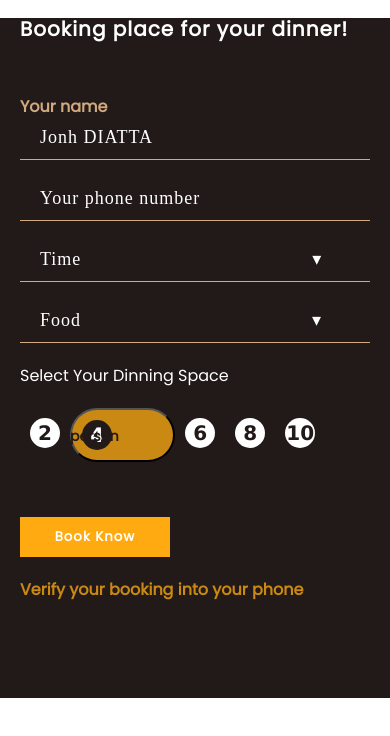
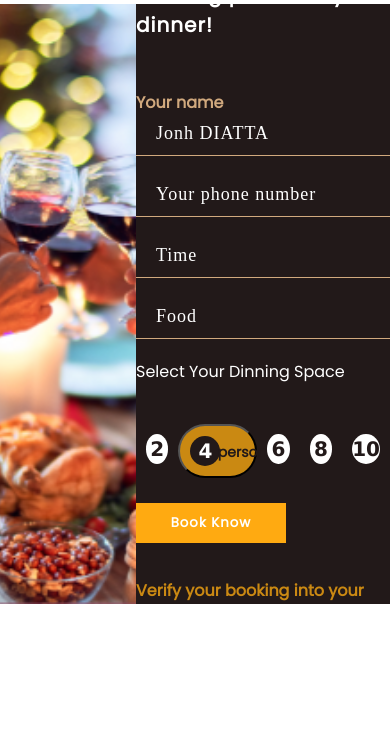
Before and after one commit to ZaffService/responsiveForm3, a plain HTML site: page index.html in a window 390 px wide. Drawn offline with Linux system fonts and the light colour scheme.

Commit message:
Responsive

```diff
--- a/index.html
+++ b/index.html
@@ -13,8 +13,8 @@
         <div class="img"></div>
         <div class="contenu">
             <div class="formulaire">
-                <h2>Booking place for your dinner!</h2>
-                <form >
+                <h2 style="margin-top: 30%;">Booking place for your dinner!</h2>
+                <form style="margin-bottom: 30%;">
                     <div class="input">
                         <label for="">Your name</label>
                         <input type="text" placeholder="Jonh DIATTA">
@@ -57,7 +57,7 @@
                 </div>
 
                 <div class="input">
-                    <h4 style=" color:rgba(255,172,17,0.76);margin-bottom: 100px;">Verify your booking into your phone<h4>
+                    <h4 style=" color:rgba(255,172,17,0.76);margin-bottom: 25%;">Verify your booking into your phone<h4>
                 </div>
                 </form>
             </div>
--- a/style.css
+++ b/style.css
@@ -9,7 +9,7 @@
 section {
     position: relative;
     display: flex;
-    height: 100vh;
+    /* height: 100vh; */
     width: 100%;
 }
 
@@ -18,7 +18,7 @@ section .img {
     margin-top: 1%;
     left: 0;
     width: 100%;
-    height: 680px;
+    height: 600px;
     background: url('form2.png');
     background-position: center;
     background-size: cover;
@@ -29,8 +29,8 @@ section .contenu {
     display: flex;
     align-items: center;
     justify-content: center;
-    width: 100%;
-    height: 680px;
+    width: 80%;
+    height: 600px;
     background-color: rgb(34, 25, 25);
 }
 
@@ -73,7 +73,7 @@ input::placeholder {
 }
 
 .input input[type="submit"] {
-    margin-top: 30px;
+    margin-bottom: 15px;
     padding: 10px 5px;
     width: 150px;
     background-color: #FA1;
@@ -90,7 +90,7 @@ input::placeholder {
 
 div .remember {
     color: #fff;
-    margin-bottom: 20px;
+    margin-bottom: 40px;
 }
 
 div .input p {
@@ -123,7 +123,7 @@ div .input p {
 .circleparent .text {
     position: absolute;
     top: 50%;
-    left: calc(100% - 100%);
+    left: calc(100% - 50%);
     /* Pour Placer le texte à droite du cercle spécial */
     transform: translateY(-100%);
     /* Pour Centrer verticalement */
@@ -145,36 +145,35 @@ div .input p {
     width: 100%;
     background-color: rgba(255, 172, 17, 0.76);
 }
+html,
+body {
+    overflow-x: hidden;
+    overflow-y: hidden;
+}
 
-/* Media queries */
-@media only screen and (max-width: 767px) {
-    /* Styles spécifiques aux smartphones */
-    section {
-        flex-direction: column;
-        height: auto;
-    }
+
+/* Media query pour les écrans entre 768px et 991px */
+@media only screen and (min-width: 768px) and (max-width: 991px) {
     section .img {
-        height: 50%;
-        margin-bottom: 10px;
+        height: 400px; /* Ajustez la hauteur de l'image pour cette plage de taille d'écran */
     }
     .contenu {
-        flex-grow: 1;
-        height: 50%;
-        padding: 20px;
+        height: auto; /* Réinitialisez la hauteur pour s'adapter au contenu */
+        padding: 10px; /* Ajustez le rembourrage */
     }
 }
 
-@media only screen and (min-width: 768px) and (max-width: 991px) {
-    /* Styles spécifiques aux tablettes */
-    /* Ajoutez vos styles pour les tablettes ici */
+/* Media query pour les écrans entre 992px et 1199px */
+@media only screen and (min-width: 992px) and (max-width: 1199px) {
+    section .img {
+        height: 500px; /* Ajustez la hauteur de l'image pour cette plage de taille d'écran */
+    }
+    .contenu {
+        padding: 15px; /* Ajustez le rembourrage */
+    }
 }
 
-@media only screen and (min-width: 992px) and (max-width: 1199px) {
-    /* Styles spécifiques aux écrans de bureau */
-    /* Ajoutez vos styles pour les écrans de bureau ici */
+/* Media query pour les écrans à haute résolution */
+@media (-webkit-min-device-pixel-ratio: 2), (min-resolution: 192dpi) {
+    /* Ajoutez des styles spécifiques pour les écrans à haute résolution si nécessaire */
 }
-
-@media (-webkit-min-device-pixel-ratio: 2), (min-resolution: 192dpi) {
-    /* Styles spécifiques aux écrans Retina */
-    /* Ajoutez vos styles pour les écrans Retina ici */
-}
```
